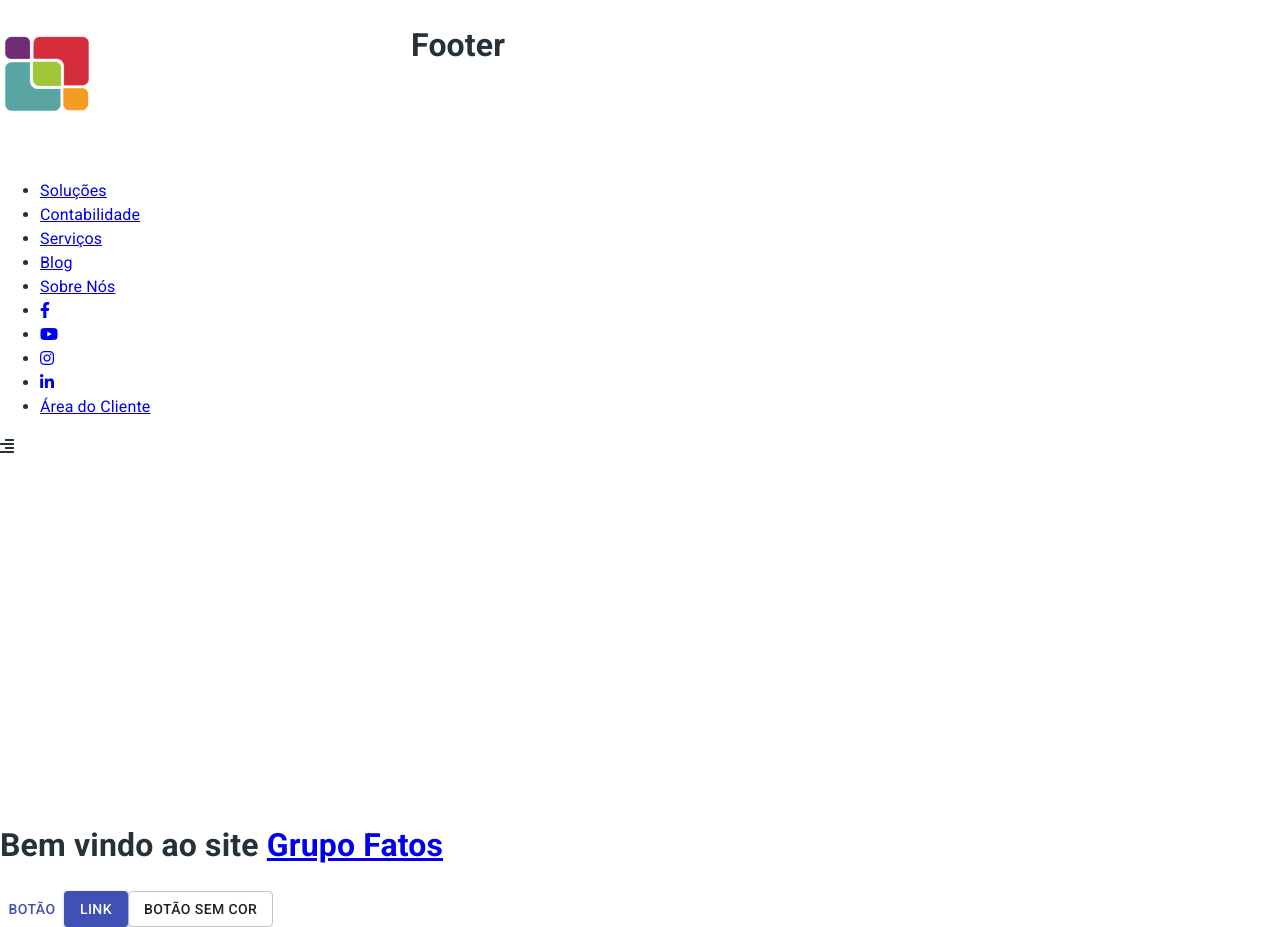
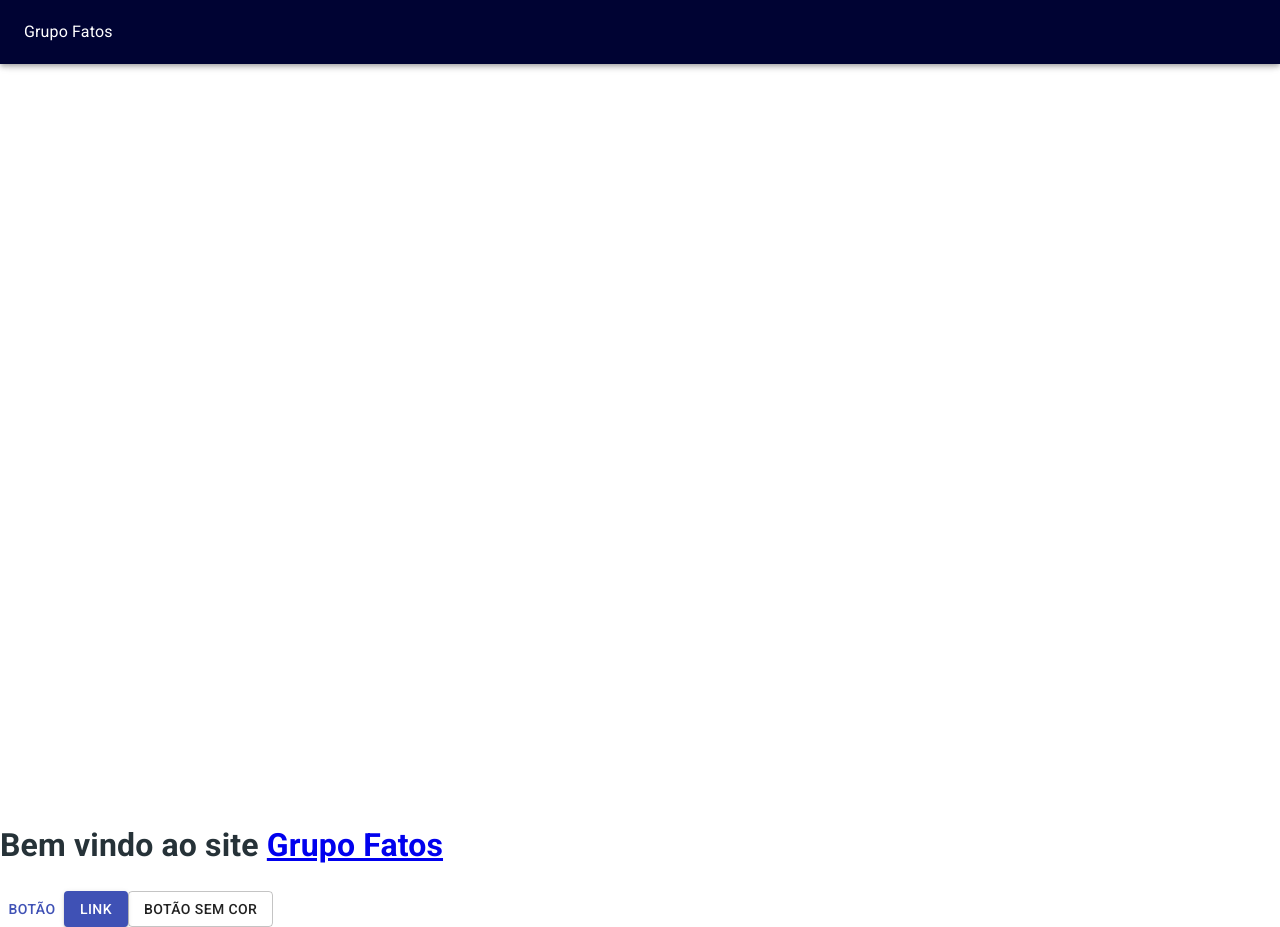
Before and after one commit to Akastro/GrupoFatos, a Next.js app: page / in a window 1280 px wide. Built offline with nearby package versions, Linux system fonts and the light colour scheme.

Commit message:
105° commit

```diff
--- a/src/components/layout/TopBar.js
+++ b/src/components/layout/TopBar.js
@@ -1,5 +1,13 @@
-const TopBar = () => (
-    <div>
+import { makeStyles } from '@material-ui/core';
+import AppBar from '@mui/material/AppBar';
+import Toolbar from '@mui/material/Toolbar';
+
+function TopBar()  {
+    return (
+        <AppBar>
+            <Toolbar>Grupo Fatos</Toolbar>
+        </AppBar>
+    /* <div>
         <nav className="navbar">
             <div className="max-width">
                 <div className="logo">
@@ -23,7 +31,7 @@ const TopBar = () => (
                 </div>
             </div>
         </nav>
-    </div>
-)
-
+    </div> */
+   )
+}
   export default TopBar;
```
